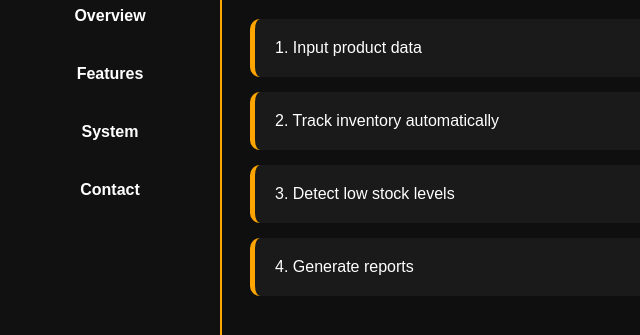
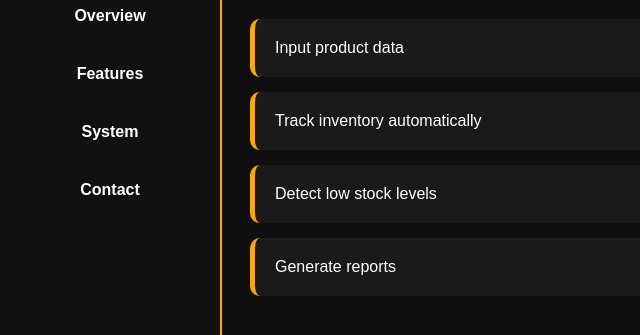
Before and after one commit to unwwh/unwwh.github.io, a plain HTML site: page system.html in a window 1280 px wide. Shown: the part 91-426 px from the top of the page, without its empty margins (0-640 px from the left). Drawn offline with Linux system fonts and the light colour scheme.

Commit message:
Remove numbering from system process steps

```diff
--- a/system.html
+++ b/system.html
@@ -32,10 +32,10 @@
 <div class="content">
     <h1>How the System Works</h1>
 
-    <div class="card">1. Input product data</div>
-    <div class="card">2. Track inventory automatically</div>
-    <div class="card">3. Detect low stock levels</div>
-    <div class="card">4. Generate reports</div>
+    <div class="card">Input product data</div>
+    <div class="card">Track inventory automatically</div>
+    <div class="card">Detect low stock levels</div>
+    <div class="card">Generate reports</div>
 </div>
 
 </body>
```
